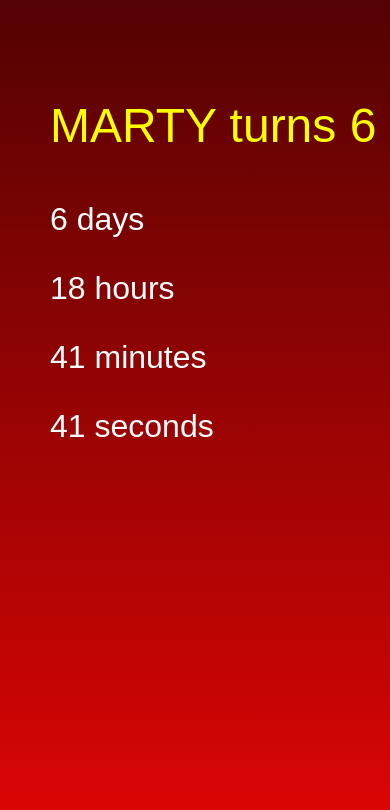
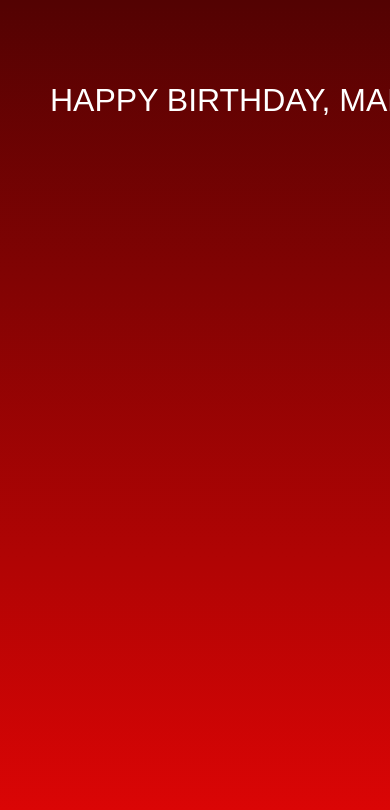
Before and after one commit to vglavtchev/marty-turns-6, a React (Create React App) app: page / in a window 390 px wide. Shown: the top 810 px of the page. Built offline with nearby package versions, Linux system fonts and the light colour scheme; a web font is replaced by a local one.

Commit message:
More mobile optimizations.

```diff
--- a/src/App.js
+++ b/src/App.js
@@ -25,37 +25,74 @@ export class App extends Component {
   };
 
   render() {
+    const { width } = this.state;
+    const isMobile = width <= 800;
+
+    let countDownDate = new Date("Oct 4, 2019 0:00:00").getTime();
+    let now = this.state.time;
+
+    // Find the distance between now and the count down date
+    let distance = countDownDate - now;
+    let isBirthday = true;// (countDownDate - now) < 0;
+
+    // Time calculations for days, hours, minutes and seconds
+    let days = Math.floor(distance / (1000 * 60 * 60 * 24));
+    let hours = Math.floor((distance % (1000 * 60 * 60 * 24)) / (1000 * 60 * 60));
+    let minutes = Math.floor((distance % (1000 * 60 * 60)) / (1000 * 60));
+    let seconds = Math.floor((distance % (1000 * 60)) / 1000);
+
     // Countdown component
     const Countdown = () => {
+      const boldStyle = (
+        isMobile ? (
+          {fontSize: '2rem'}
+        ) : (
+          {fontSize: '3rem'}
+        )
+      );
+
+      const regularStyle = (
+        isMobile ? (
+          {fontSize: '1rem'}
+        ) : (
+          {fontSize: '2rem'}
+        )
+      );
+
       return (
         <>
-        <p className="fg-text-bold">
+        <p className="fg-text-bold" style={boldStyle}>
           MARTY turns 6 in...
         </p>
-        <p></p>
+        <p style={regularStyle}>
           {days} days
-        <p></p>
+        </p>
+        <p style={regularStyle}>
           {hours} hours
-        <p></p>
+        </p>
+        <p style={regularStyle}>
           {minutes} minutes
-        <p></p>
+        </p>
+        <p style={regularStyle}>
           {seconds} seconds
+        </p>
         </>)
       }
 
     // Congrats component
     const Congrats = ({time}) => {
+      const textSize = isMobile ? '2rem' : '3rem';
       if ( (time / 1000).toFixed(0) % 2 == 0) {
         return (
           <>
-            <p className="fg-text-bold" style={{color: 'yellow'}}>
+            <p className="fg-text-bold" style={{color: 'yellow', fontSize: textSize}}>
             HAPPY BIRTHDAY, MARTY!!!
             </p>
           </>)
       } else {
         return (
           <>
-            <p className="fg-text-bold" style={{color: 'white'}}>
+            <p className="fg-text-bold" style={{color: 'white', fontSize: textSize}}>
             HAPPY BIRTHDAY, MARTY!!!
             </p>
           </>)
@@ -63,7 +100,7 @@ export class App extends Component {
     }
 
     // Desktop component
-    const DesktopLayout = ({isBirthday}) => {
+    const DesktopLayout = () => {
       return (
         <>
           <div className="column">
@@ -85,7 +122,7 @@ export class App extends Component {
     }
 
     // Mobile component
-    const MobileLayout = ({isBirthday}) => {
+    const MobileLayout = () => {
       return (
         <>
           <div className="column">
@@ -103,30 +140,12 @@ export class App extends Component {
       )
     }
 
-    const { width } = this.state;
-    const isMobile = width <= 800;
-
-    let countDownDate = new Date("Oct 4, 2019 0:00:00").getTime();
-    let now = this.state.time;
-
-    // Find the distance between now and the count down date
-    let distance = countDownDate - now;
-    let isBirthday = (countDownDate - now) < 0;
-
-    // Time calculations for days, hours, minutes and seconds
-    let days = Math.floor(distance / (1000 * 60 * 60 * 24));
-    let hours = Math.floor((distance % (1000 * 60 * 60 * 24)) / (1000 * 60 * 60));
-    let minutes = Math.floor((distance % (1000 * 60 * 60)) / (1000 * 60));
-    let seconds = Math.floor((distance % (1000 * 60)) / 1000);
-    let content;
-
-
     return (
       <div className="module">
         <div className="centered">
           <div className="row">
             {
-              isMobile ? (<MobileLayout isBirthday={isBirthday}></MobileLayout>) : (<DesktopLayout isBirthday={isBirthday}></DesktopLayout>)
+              isMobile ? (<MobileLayout></MobileLayout>) : (<DesktopLayout></DesktopLayout>)
             }
           </div>
         </div>
```
